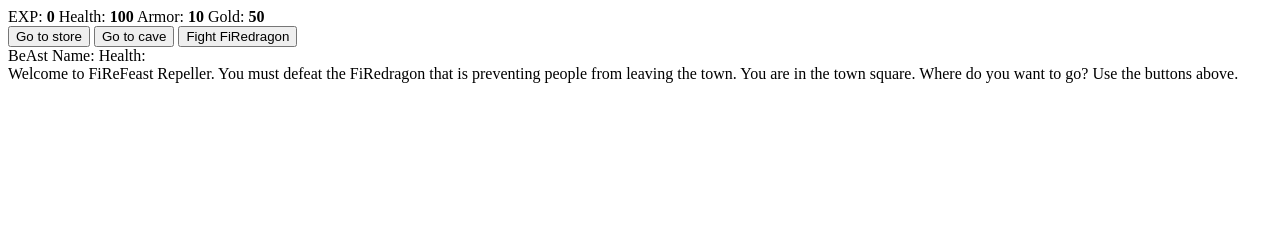
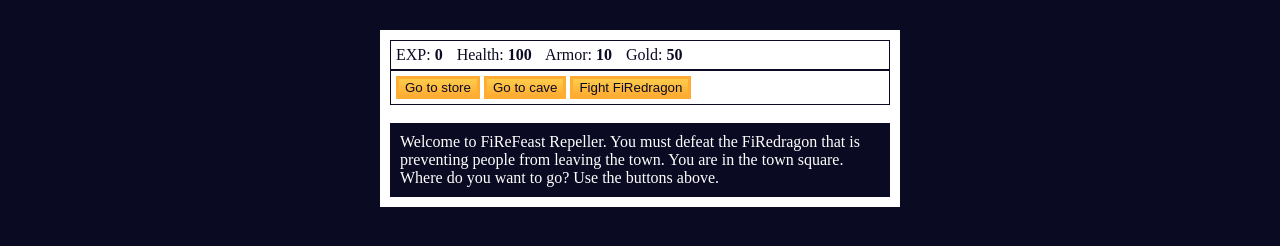
Before and after one commit to GitJohnFis/FiReFeast, a plain HTML site: page index.html in a window 1280 px wide. Drawn offline with Linux system fonts and the light colour scheme.

Commit message:
Show all the css on my FiReFeast Game

```diff
--- a/index.html
+++ b/index.html
@@ -2,7 +2,7 @@
 <html lang="en">
 <head>
     <meta charset="UTF-8" />
-    <link rel="stylesheet" src="./styles.css"/>
+    <link rel="stylesheet" href="./styles.css"/>
     <title>RPG - FiReFeast Game</title>
 </head>
 <body>
```
